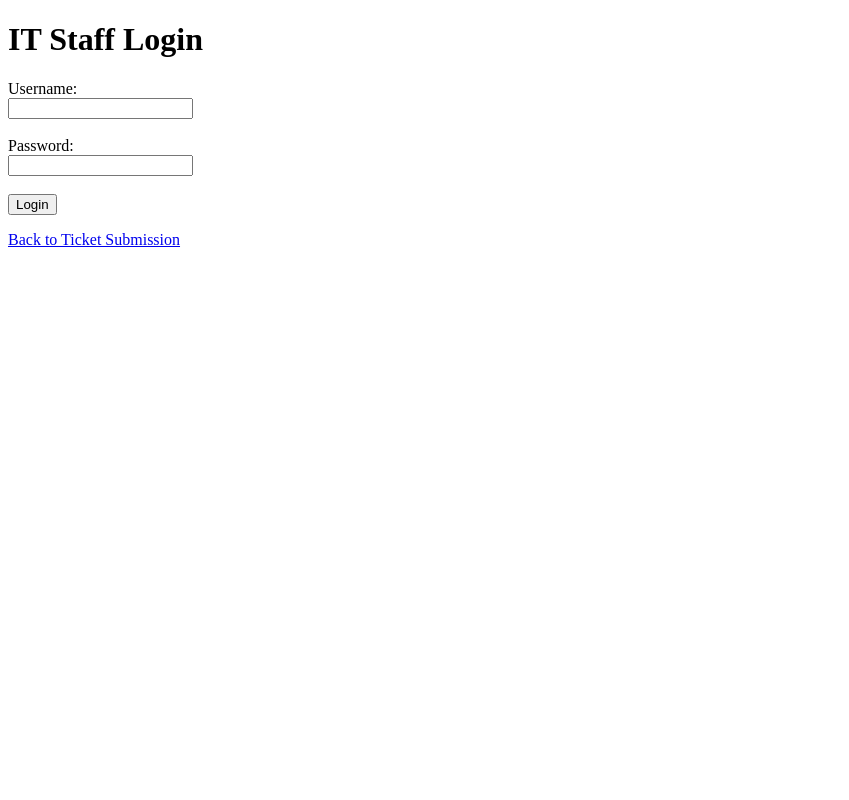
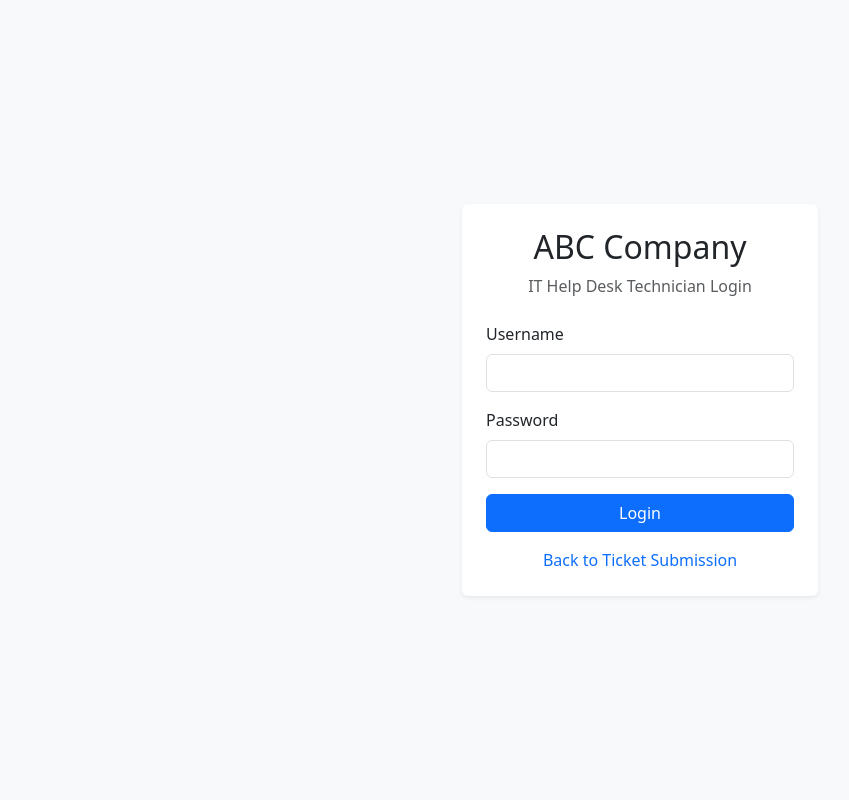
Before and after one commit to jonathanwalker44/smart-it-help-desk, a Flask app: page /login in a window 1280 px wide. Shown: the whole page, without its empty margins (0-849 px from the left). Run offline with Flask 3, Linux system fonts and the light colour scheme; some libraries are stand-ins or nearby versions.

Commit message:
Enhance login page with Bootstrap and layout changes
Updated the login page to include Bootstrap styling and improved layout.

```diff
--- a/templates/login.html
+++ b/templates/login.html
@@ -3,27 +3,73 @@
 <head>
     <meta charset="UTF-8">
     <meta name="viewport" content="width=device-width, initial-scale=1.0">
-    <title>IT Staff Login</title>
+    <title>ABC Company IT Help Desk - Login</title>
+
+    <link
+        href="https://cdn.jsdelivr.net/npm/bootstrap@5.3.3/dist/css/bootstrap.min.css"
+        rel="stylesheet">
 </head>
-<body>
 
-    <h1>IT Staff Login</h1>
+<body class="bg-light">
 
-    {% if error %}
-        <p>{{ error }}</p>
-    {% endif %}
+    <div class="container">
+        <div class="row justify-content-center align-items-center min-vh-100">
+            <div class="col-md-5 col-lg-4">
 
-    <form method="POST">
-        <label>Username:</label><br>
-        <input type="text" name="username" required><br><br>
+                <div class="card shadow-sm border-0">
+                    <div class="card-body p-4">
 
-        <label>Password:</label><br>
-        <input type="password" name="password" required><br><br>
+                        <h2 class="text-center mb-2">ABC Company</h2>
+                        <p class="text-center text-muted mb-4">
+                            IT Help Desk Technician Login
+                        </p>
 
-        <button type="submit">Login</button>
-    </form>
+                        {% if error %}
+                        <div class="alert alert-danger">
+                            {{ error }}
+                        </div>
+                        {% endif %}
 
-    <p><a href="/">Back to Ticket Submission</a></p>
+                        <form method="POST">
+
+                            <div class="mb-3">
+                                <label class="form-label">Username</label>
+                                <input
+                                    type="text"
+                                    name="username"
+                                    class="form-control"
+                                    required>
+                            </div>
+
+                            <div class="mb-3">
+                                <label class="form-label">Password</label>
+                                <input
+                                    type="password"
+                                    name="password"
+                                    class="form-control"
+                                    required>
+                            </div>
+
+                            <div class="d-grid">
+                                <button type="submit" class="btn btn-primary">
+                                    Login
+                                </button>
+                            </div>
+
+                        </form>
+
+                        <div class="text-center mt-3">
+                            <a href="/" class="text-decoration-none">
+                                Back to Ticket Submission
+                            </a>
+                        </div>
+
+                    </div>
+                </div>
+
+            </div>
+        </div>
+    </div>
 
 </body>
 </html>
```
